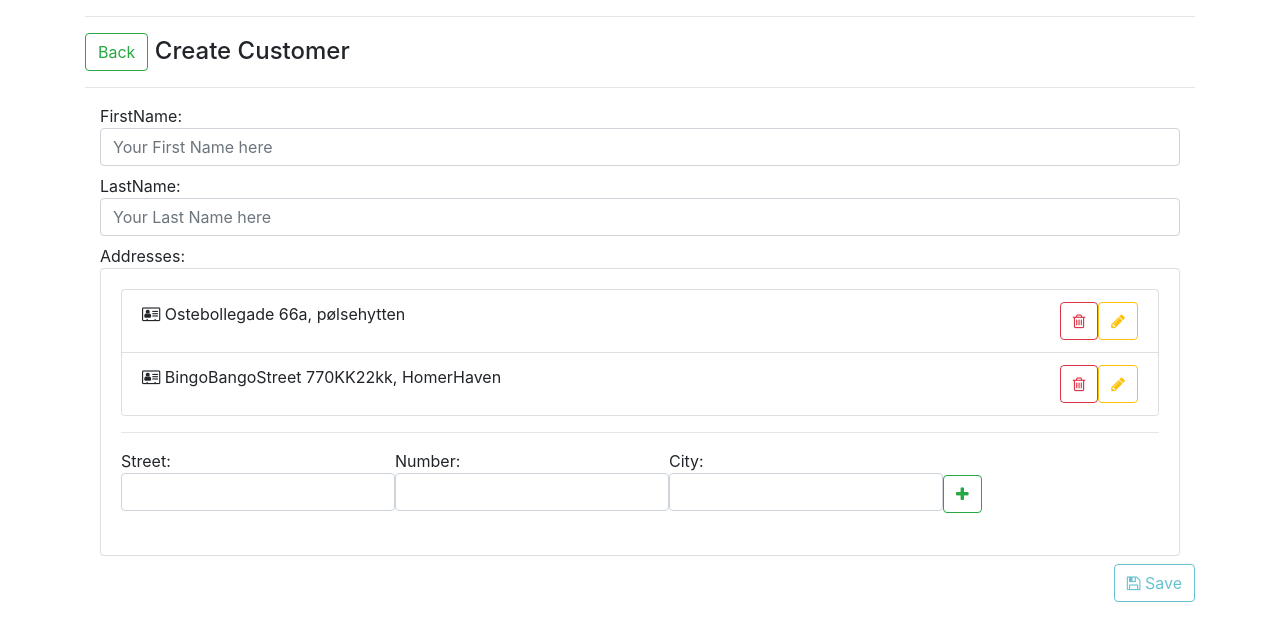
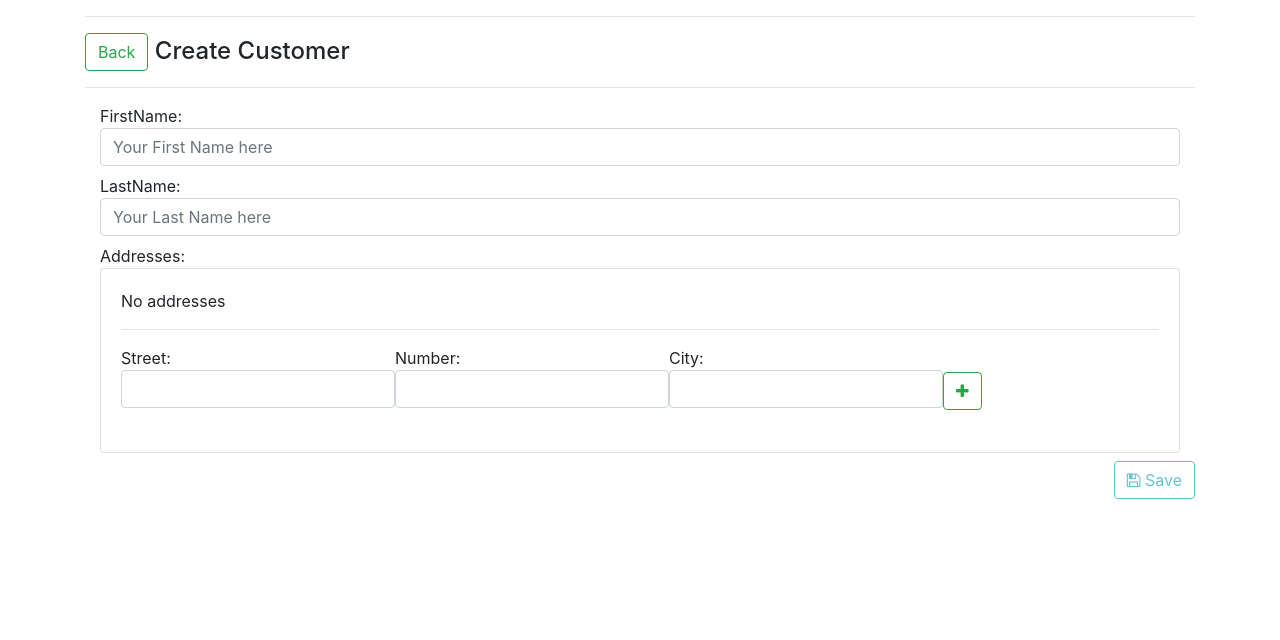
Before and after one commit to EASV/CustomersApp, an Angular app: page /customers/create in a window 1280 px wide. Shown: the top 640 px of the page. Built offline with nearby package versions, Linux system fonts and the light colour scheme.

Commit message:
trying to save addresses

```diff
--- a/src/app/addresses/address-list/address-list.component.html
+++ b/src/app/addresses/address-list/address-list.component.html
@@ -1,4 +1,5 @@
-<ul class="list-group">
+<p *ngIf="!addresses || addresses.length == 0">No addresses</p>
+<ul class="list-group" *ngIf="addresses && addresses.length > 0">
   <li class="list-group-item"
       *ngFor="let address of addresses; let i = index">
     <i class="fa fa-address-card-o" aria-hidden="true"></i>
--- a/src/app/addresses/address-list/address-list.component.ts
+++ b/src/app/addresses/address-list/address-list.component.ts
@@ -1,4 +1,4 @@
-import {Component, EventEmitter, Input, OnInit, Output} from '@angular/core';
+import {Component, Input, OnInit} from '@angular/core';
 import {Address} from '../shared/address.model';
 import {FormBuilder, FormGroup} from '@angular/forms';
 
@@ -10,6 +10,7 @@ import {FormBuilder, FormGroup} from '@angular/forms';
 export class AddressListComponent implements OnInit {
 
   addressGroup: FormGroup;
+  @Input()
   addresses: Address[];
   constructor(private fb: FormBuilder) {
     this.addressGroup = fb.group({
@@ -34,18 +35,6 @@ export class AddressListComponent implements OnInit {
     this.addressGroup.reset();
   }
 
-  ngOnInit() {
-    this.addresses = [{
-      street: 'Ostebollegade',
-      city: 'pølsehytten',
-      id: 1,
-      number: '66a'
-    }, {
-      street: 'BingoBangoStreet',
-      city: 'HomerHaven',
-      id: 2,
-      number: '770KK22kk'
-    }];
-  }
+  ngOnInit() {}
 
 }
--- /dev/null
+++ b/src/app/addresses/shared/address.service.ts
@@ -0,0 +1,20 @@
+import { Injectable } from '@angular/core';
+
+import {environment} from '../../../environments/environment';
+import {HttpClient} from '@angular/common/http';
+import {Observable} from 'rxjs/Observable';
+import {Address} from './address.model';
+
+const url = environment.apiEndpoint + '/addresses';
+
+@Injectable()
+export class AddressService {
+
+  constructor(private http: HttpClient) { }
+
+  create(address: Address): Observable<Address> {
+    return this.http
+      .post<Address>(url, address);
+  }
+
+}
--- a/src/app/app.module.ts
+++ b/src/app/app.module.ts
@@ -11,6 +11,7 @@ import { CustomerDetailComponent } from './customers/customer-detail/customer-de
 import { RouterModule, Routes } from '@angular/router';
 import { CustomerCreateComponent } from './customers/customer-create/customer-create.component';
 import { AddressListComponent } from './addresses/address-list/address-list.component';
+import {AddressService} from './addresses/shared/address.service';
 
 const appRoutes: Routes = [
   { path: 'customer/:id',
@@ -43,7 +44,9 @@ const appRoutes: Routes = [
     RouterModule.forRoot(appRoutes),
     NgbModule.forRoot()
   ],
-  providers: [CustomerService],
+  providers: [
+    CustomerService,
+    AddressService],
   bootstrap: [AppComponent]
 })
 export class AppModule { }
--- a/src/app/customers/customer-create/customer-create.component.html
+++ b/src/app/customers/customer-create/customer-create.component.html
@@ -54,7 +54,10 @@
             Addresses:
             <div class="card">
               <div class="card-body">
-                <app-address-list></app-address-list>
+                <app-address-list
+                  [addresses]="addressesIn">
+
+                </app-address-list>
               </div>
             </div>
 
--- a/src/app/customers/customer-create/customer-create.component.ts
+++ b/src/app/customers/customer-create/customer-create.component.ts
@@ -4,6 +4,9 @@ import {FormBuilder, FormControl, FormGroup, Validators, ValidationErrors} from
 import {CustomerService} from '../shared/customer.service';
 import {Customer} from '../shared/customer.model';
 import {Address} from '../../addresses/shared/address.model';
+import 'rxjs/add/observable/forkJoin';
+import {AddressService} from '../../addresses/shared/address.service';
+import {Observable} from 'rxjs/Observable';
 
 @Component({
   selector: 'app-customer-create',
@@ -14,9 +17,12 @@ export class CustomerCreateComponent implements OnInit {
 
   customerGroup: FormGroup;
   customerCreatedSuccessfully= false;
+  addressesIn: Address[];
   constructor(private router: Router,
               private fb: FormBuilder,
-              private customerService: CustomerService) {
+              private customerService: CustomerService,
+              private addressService: AddressService
+              ) {
     this.customerGroup = this.fb.group({
       firstName: ['', [Validators.required, Validators.minLength(2)]],
       lastName: ['', [Validators.required, Validators.minLength(2)]]
@@ -24,6 +30,7 @@ export class CustomerCreateComponent implements OnInit {
   }
 
   ngOnInit() {
+    this.addressesIn = [];
   }
 
   isInvalid(controlName: string) {
@@ -45,11 +52,25 @@ export class CustomerCreateComponent implements OnInit {
   }
 
   save() {
+    // 1: Create all Addresses on the backend
+    // and store the ids returned in a []
+    const addressIds = [];
+    const addressRequests = [];
+    this.addressesIn.forEach(address => {
+      addressRequests.push(this.addressService.create(address)
+        .map(addressBack => {
+          addressIds.push(addressBack.id);
+        }));
+    });
+    Observable.forkJoin(addressRequests)
+      .subscribe(() => {
+        // 2: Add a AddressIds Array to the CustomerModel so it
+        // can be stored on the backend
         const values = this.customerGroup.value;
         const customer: Customer = {
           firstName: values.firstName,
           lastName: values.lastName,
-      addresses: []
+          addressIds: addressIds
         };
         this.customerService.create(customer)
           .subscribe(customer => {
@@ -59,5 +80,6 @@ export class CustomerCreateComponent implements OnInit {
               this.customerCreatedSuccessfully = false;
             }, 3000);
           });
+      });
   }
 }
--- a/src/app/customers/customer-list/customer-list.component.ts
+++ b/src/app/customers/customer-list/customer-list.component.ts
@@ -44,7 +44,7 @@ export class CustomerListComponent implements OnInit {
     $event.stopPropagation();
   }
 
-  deleteConfirmed($event){
+  deleteConfirmed($event) {
     this.customerService.delete(this.customerToDelete.id)
       .switchMap(customer => this.customerService.get())
       .subscribe(
--- a/src/app/customers/shared/customer.model.ts
+++ b/src/app/customers/shared/customer.model.ts
@@ -4,5 +4,6 @@ export class Customer {
   id?: number;
   firstName: string;
   lastName: string;
-  addresses: Address[];
+  addresses?: Address[];
+  addressIds?: number[];
 }
```
Also changed, not shown: 1 other file (tests, documents, lock files or other folders). Lines whose indentation alone changed are shown as unchanged.
